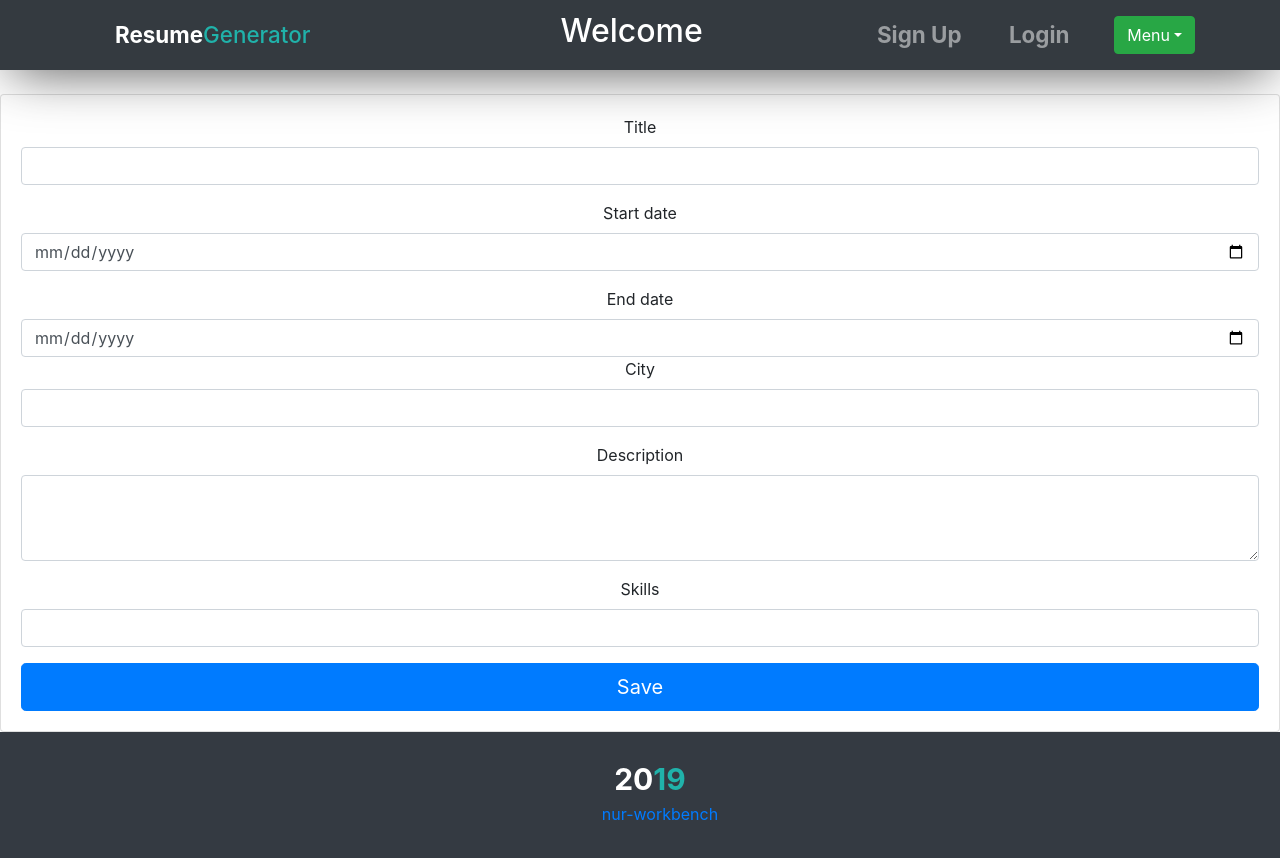
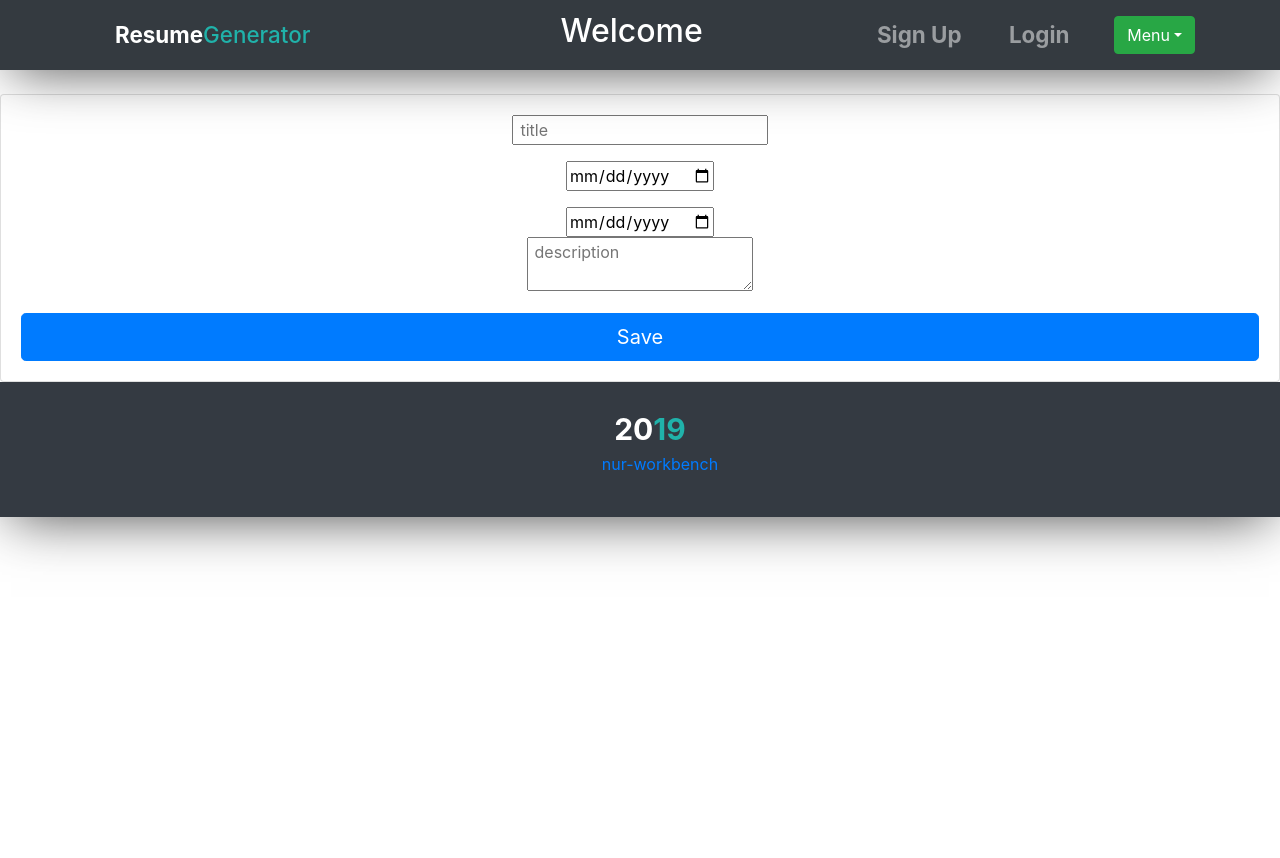
Before and after one commit to cebed/ResumeGenerator-ReactFrontend, a React (Create React App) app: page /AddExperience in a window 1280 px wide. Shown: the top 858 px of the page. After the commit the page ends 800 px from the top, so only its background shows below. Built offline with nearby package versions, Linux system fonts and the light colour scheme.

Commit message:
add work ex + get workex + actions

```diff
--- a/src/actions/WorkExActions.js
+++ b/src/actions/WorkExActions.js
@@ -11,6 +11,6 @@ export const fetchWorkEx = () => async dispatch => {
 
 export const createNewEx = (newuser, history) => async dispatch => {
         await axios.post("http://localhost:5005/api/work/register", newuser);
-        history.push("/ExperienceList");
+        history.push("/ExperienceContainer");
 
         };
--- a/src/components/AddExperience.js
+++ b/src/components/AddExperience.js
@@ -1,10 +1,47 @@
 import React, {Component} from 'react';
 
-import Form from 'react-bootstrap/Form';
+
 import {Card} from "react-bootstrap";
 import Button from "react-bootstrap/Button";
+import PropTypes from "prop-types";
+import {connect} from "react-redux";
+import {createNewEx} from "../actions/WorkExActions";
+
 
 class  AddExperience extends Component {
+    constructor(){
+        super();
+
+        this.state = {
+
+            title: '',
+            start_date: '',
+            end_date: '',
+            description: ''
+        };
+        this.onChange = this.onChange.bind(this);
+        this.onSubmit = this.onSubmit.bind(this);
+
+    }
+
+
+    onSubmit(event){
+        event.preventDefault();
+        const newuser = {
+            title: this.state.title,
+            start_date: this.state.start_date,
+            end_date: this.state.end_date,
+            description: this.state.description
+
+        };
+
+        this.props.createNewEx(newuser, this.props.history);
+    }
+
+
+    onChange(e){
+        this.setState({ [e.target.name]: e.target.value });
+    }
     render() {
 
         return (
@@ -12,34 +49,54 @@ class  AddExperience extends Component {
 
                 <Card.Body>
 
-           <form>
-               <Form.Group controlId="title">
-                   <Form.Label>Title</Form.Label>
-                   <Form.Control type="text" />
-               </Form.Group>
+           <form onSubmit={this.onSubmit}>
+               <div className="form-group">
+                   <input type="text"
 
-               <Form.Group controlId="start_date">
-                   <Form.Label>Start date</Form.Label>
-                   <Form.Control type="date"/>
-               </Form.Group>
-               <Form.Group controlId="end_date">
-                   <Form.Label>End date</Form.Label>
-                   <Form.Control type="date"/>
-                   <Form.Group controlId="city">
-                       <Form.Label>City</Form.Label>
-                       <Form.Control type="city" />
-                   </Form.Group>
-                   <Form.Group controlId="description">
-                       <Form.Label>Description</Form.Label>
-                       <Form.Control type="text" as="textarea" rows="3" />
-                   </Form.Group>
-                   <Form.Group controlId="description">
-                       <Form.Label>Skills</Form.Label>
-                       <Form.Control type="text"  />
-                   </Form.Group>
+                          placeholder=" title"
+                          name="title"
 
-               </Form.Group>
+                          value={this.state.title}
+                          onChange={this.onChange}
+                   />
 
+               </div>
+
+               <div className="form-group">
+                   <input type="date"
+
+                          placeholder="start_date"
+                          name="start_date"
+                          value={this.state.start_date}
+                          onChange={this.onChange}
+
+                   />
+
+
+               </div>
+               <div className="form-group">
+                   <input type="date"
+
+                          placeholder="end_date"
+                          name="end_date"
+                          value={this.state.end_date}
+                          onChange={this.onChange}
+
+                   />
+
+                   <div >
+                       <textarea type="text"
+
+                              placeholder=" description"
+                              name="description"
+
+                              value={this.state.description}
+                              onChange={this.onChange}
+                       />
+
+                   </div>
+
+               </div>
                <Button type="submit" variant="primary" size="lg" block>
                    Save
                </Button>
@@ -52,4 +109,13 @@ class  AddExperience extends Component {
         );
     }
 }
-export default AddExperience;
+AddExperience.propTypes = {
+    createNewEx: PropTypes.func.isRequired,
+
+};
+
+
+export default connect(
+    null,
+    { createNewEx }
+)(AddExperience);
--- a/src/components/ExperienceContainer.js
+++ b/src/components/ExperienceContainer.js
@@ -3,8 +3,7 @@ import { connect } from 'react-redux';
 import { Link } from 'react-router-dom';
 import { fetchWorkEx  } from '../actions/WorkExActions';
 import _ from 'lodash';
-import {Card} from "react-bootstrap";
-//import Button from "react-bootstrap/Button";
+import Experience from "./Experience";
 
 class ExperienceContainer extends React.Component {
     // vi förvättar oss att få några posts om vi inte har i början når den startar då har vi inge o starta med dett afår bär vi göra varje ggn
@@ -16,24 +15,13 @@ class ExperienceContainer extends React.Component {
         return _.map(this.props.work_ex_list, post => { // detta är en lista med flera poster.
             return(
                 <li className="list-group-item" key={post.id}>
-                    <Card >
+                    <Experience
+                        experience={post.title}
+                        end_date = {post.end_date}
+                        start_date ={post.start_date}
+                        description = {post.description}
 
-                        <Card.Body>
-                            <Link to={`/Edit_workEx/${post.id}`}>
-                                {post.title}
-                                <hr></hr>
-                                {post.id}
-                                <hr></hr>
-                                {post.start_date}
-                                <hr></hr>
-                                {post.end_date}
-                                <hr></hr>
-                                {post.decription}
-
-                            </Link>
-
-                        </Card.Body>
-                    </Card>
+                    />
 
                 </li>
             )
```
